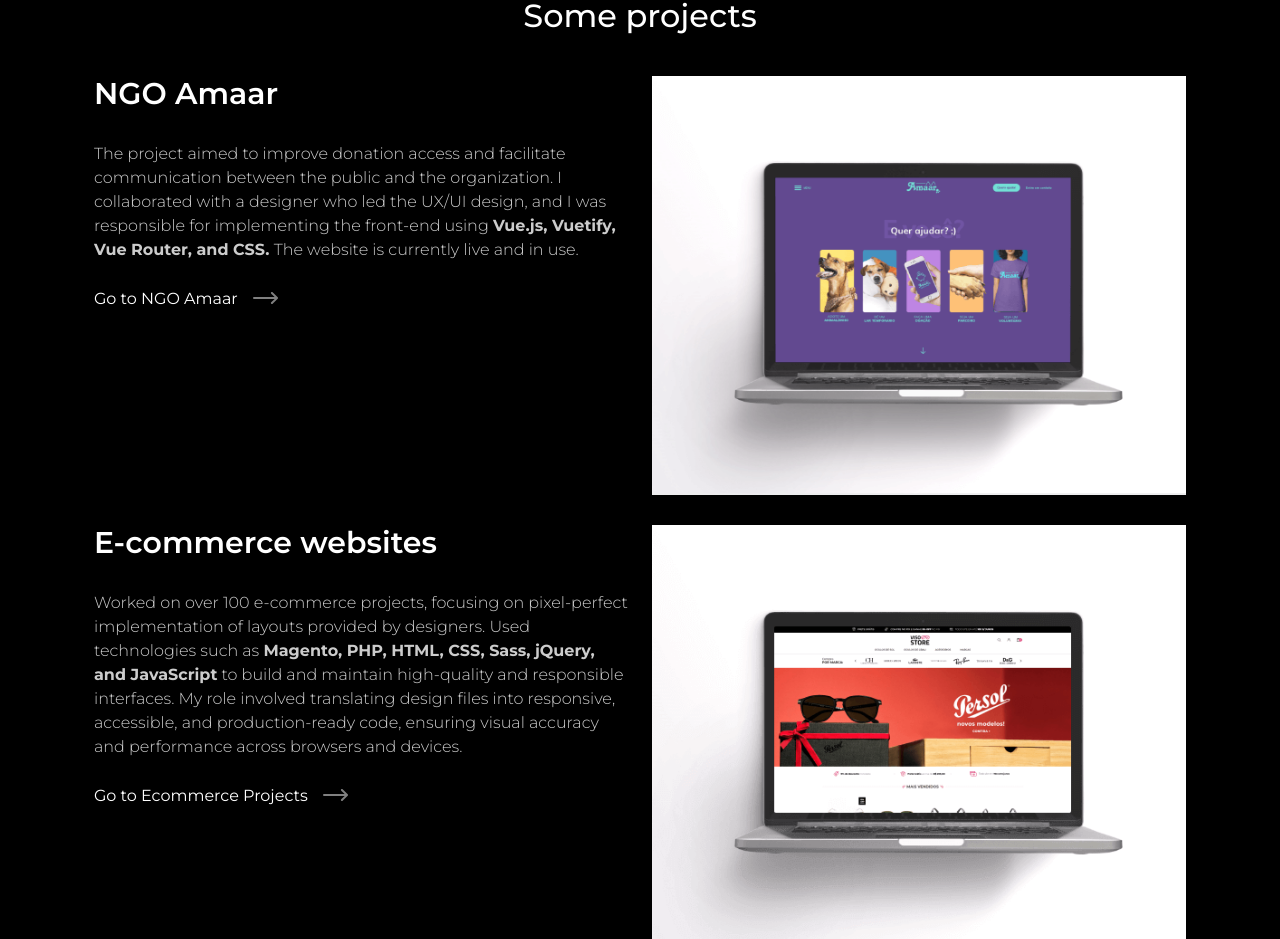
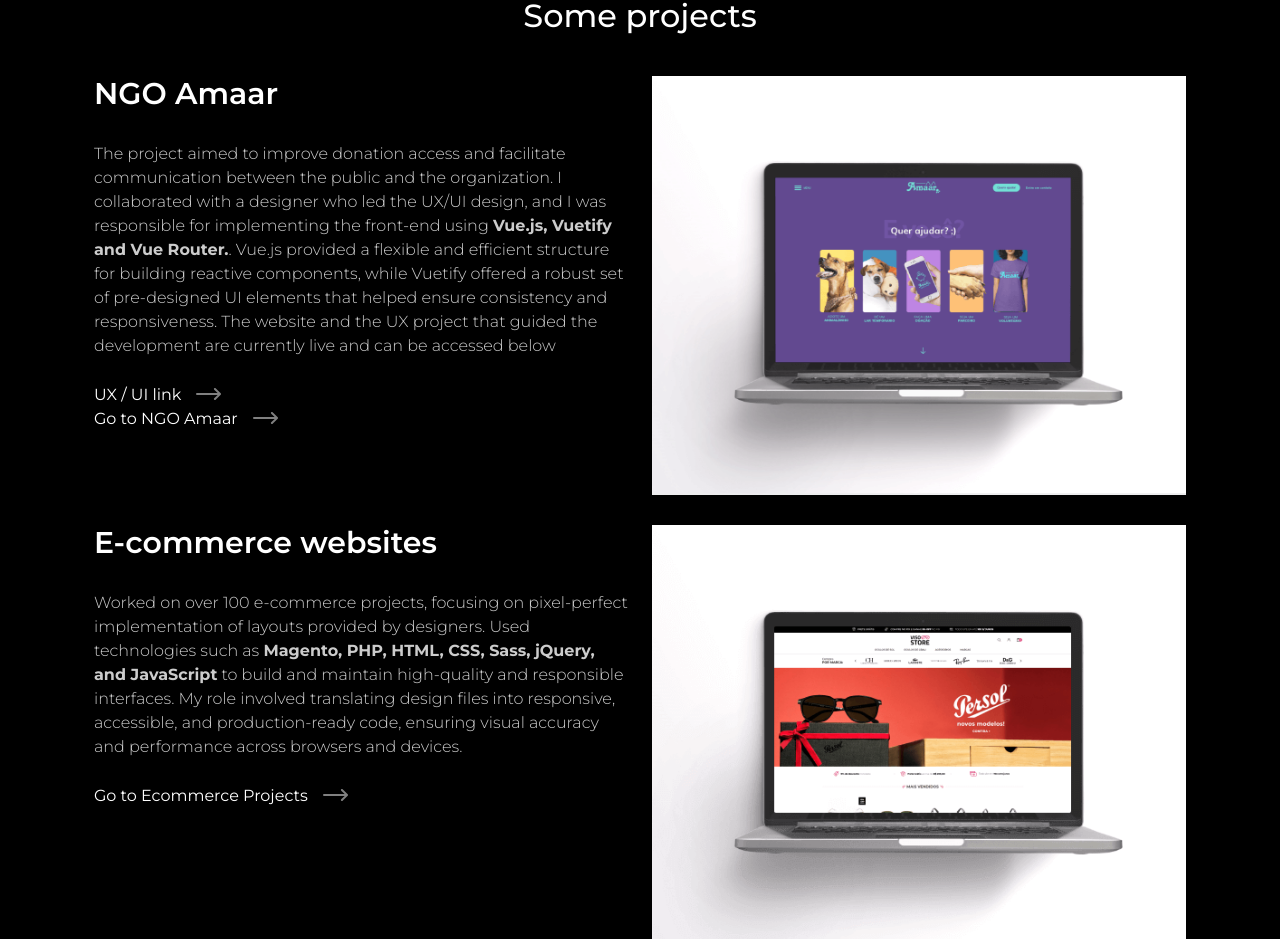
Before and after one commit to helton-mori-dev/portfolio-main, a React (Create React App) app: page / in a window 1280 px wide. Shown: the part 1949-2888 px from the top of the page. Built offline with nearby package versions, Linux system fonts and the light colour scheme.

Commit message:
Melhorias no texto da ong

```diff
--- a/src/components/MyProjects.js
+++ b/src/components/MyProjects.js
@@ -45,6 +45,15 @@ function MyProjects() {
             <p className="texto-fundo-preto">
               <Trans i18nKey="workOng" components={{ strong: <strong /> }} />
             </p>
+            <a
+              className="link-trabalho"
+              href="https://michelle-kato.medium.com/building-a-website-for-ngo-8fdcb5a36c2f"
+              target="_blank"
+              rel="noreferrer"
+            >
+              UX / UI link
+            </a>
+            <br />
             <a
               href="https://helton-mori-dev.github.io/ong-amaar-vue/"
               className="link-trabalho"
--- a/src/i18n.js
+++ b/src/i18n.js
@@ -11,8 +11,7 @@ i18n.use(initReactI18next).init({
         aboutMeExt: `Front-End Developer with a strong foundation in HTML, CSS, JavaScript, Vue.js and a focus on clean, maintainable code. I’ve created pixel-perfect layouts using CSS3 and also with preprocessors like Sass and UI frameworks like Quasar, Bootstrap and Vuetify. \nI'm comfortable with vanilla JavaScript and have worked with libs such as Vue, React, AngularJS, and jQuery. With 8 years of experience, I’ve contributed to front-end architecture decisions, selected libraries and tools, and supported the onboarding and mentoring of new team members. \nI enjoy helping junior developers grow and sharing what I’ve learned. I’ve also worked with CMS platforms like Magento and private Content Management Systems, collaborating closely with UX/UI and back-end teams to deliver great user interfaces. \nI’m always looking for ways to use clean code pratices and improve performance. I'm curious by nature and love learning through hands-on experience, always aiming to build better user experiences and grow as a developer. I’ve also worked with PHP and embedded systems, gaining experience beyond front-end development. \nIn my free time, I enjoy funning, reading biographies and listening to podcasts`,
         recentWorksTitle: "Some projects",
         workOngName: "NGO Amaar",
-        workOng:
-          "The project aimed to improve donation access and facilitate communication between the public and the organization. I collaborated with a designer who led the UX/UI design, and I was responsible for implementing the front-end using <strong>Vue.js, Vuetify, Vue Router, and CSS.</strong> The website is currently live and in use.",
+        workOng: `The project aimed to improve donation access and facilitate communication between the public and the organization. I collaborated with a designer who led the UX/UI design, and I was responsible for implementing the front-end using <strong>Vue.js, Vuetify and Vue Router.</strong>. Vue.js provided a flexible and efficient structure for building reactive components, while Vuetify offered a robust set of pre-designed UI elements that helped ensure consistency and responsiveness. The website and the UX project that guided the development are currently live and can be accessed below`,
         goTo: "Go to",
         ecommerceProjects: `Worked on over 100 e-commerce projects, focusing on pixel-perfect implementation of layouts provided by designers. Used technologies such as <strong>Magento, PHP, HTML, CSS, Sass, jQuery, and JavaScript</strong> to build and maintain high-quality and responsible interfaces. My role involved translating design files into responsive, accessible, and production-ready code, ensuring visual accuracy and performance across browsers and devices.`,
         ecommerceDescription: `This section highlights some projects I’ve developed, focusing on layout accuracy, responsiveness, and user experience. \nThese projects were primarily developed for the Brazilian market, and many of the websites are geo-restricted to Brazil. Because of this, I included screenshots in my portfolio so international visitors can still view the results of my work.`,
@@ -36,8 +35,7 @@ i18n.use(initReactI18next).init({
         aboutMeExt: `Desenvolvedor Front-End com sólida base em HTML, CSS, JavaScript e Vue.js, com foco em código limpo e de fácil manutenção. Já criei layouts pixel-perfect usando CSS3, pré-processadores como Sass e frameworks de interface como Quasar, Bootstrap e Vuetify. \nTenho familiaridade com JS puro (vanilla) e já trabalhei com bibliotecas como Vue, React, AngularJS e jQuery. Com 8 anos de experiência, contribuí em decisões de arquitetura front-end, escolha de libs e frameworks, além de apoiar o onboarding e a mentoria de novos integrantes da equipe. \nGosto de ajudar desenvolvedores juniores a evoluírem e de compartilhar o que aprendi. Também trabalhei com plataformas CMS como Magento e outros sistemas de gerenciamento de conteúdo, colaborando de perto com times de UX/UI e back-end para entregar interfaces bonitas e responsivas. \nEstou sempre buscando aplicar boas práticas de clean code e melhorar a performance. Sou naturalmente curioso e gosto de aprender na prática, sempre com o objetivo de criar melhores experiências para o usuário e evoluir como desenvolvedor. Também tenho experiência com PHP e sistemas embarcados, o que ampliou minha atuação além do front-end. \nNo meu tempo livre, gosto de praticar corrida, ler biografias e ouvir podcasts`,
         recentWorksTitle: "Alguns projetos",
         workOngName: "ONG Amaar",
-        workOng:
-          "O projeto teve como objetivo facilitar doações e facilitar a comunicação entre o público e a ONG. Colaborei com uma designer que liderou a parte de UX/UI, e fui responsável pela implementação do front-end usando <strong>Vue.js, Vuetify, Vue Router e CSS.</strong>",
+        workOng: `O projeto teve como objetivo facilitar o acesso a doações e melhorar a comunicação entre o público e a organização. Colaborei com a designer responsável pelo design UX/UI e fui responsável pela implementação do front-end utilizando <strong>Vue.js, Vuetify, Vue Router e CSS.</strong> O Vue.js ofereceu uma estrutura flexível e eficiente para criação de componentes reativos, enquanto o Vuetify contribuiu com uma biblioteca robusta de componentes visuais que garantiram consistência e responsividade. Tanto o site quanto o projeto estão disponíveis nos links abaixo.`,
         goTo: "Ir para",
         ecommerceProjects: `Trabalhei em mais de 100 projetos de e-commerce, com foco na implementação fiel dos layouts fornecidos pelos designers. Utilizei tecnologias como Magento,<strong> PHP, HTML, CSS, Sass, jQuery e JavaScript</strong> para desenvolver código front end de alta qualidade. Meu trabalho era transformar os arquivos de design em código responsivo, acessível e pronto para produção, garantindo bom desempenho em diferentes navegadores e dispositivos.`,
         ecommerceDescription: `Esta seção reúne projetos selecionados que desenvolvi, com foco na fidelidade ao layout, responsividade e experiência do usuário. \nEsses projetos foram desenvolvidos principalmente para o público brasileiro, e muitos dos sites estão com acesso restrito a IPs do Brasil. Por esse motivo, incluí capturas de tela (prints) no portfólio, para que visitantes de outros países também possam visualizar o resultado do trabalho.`,
```
